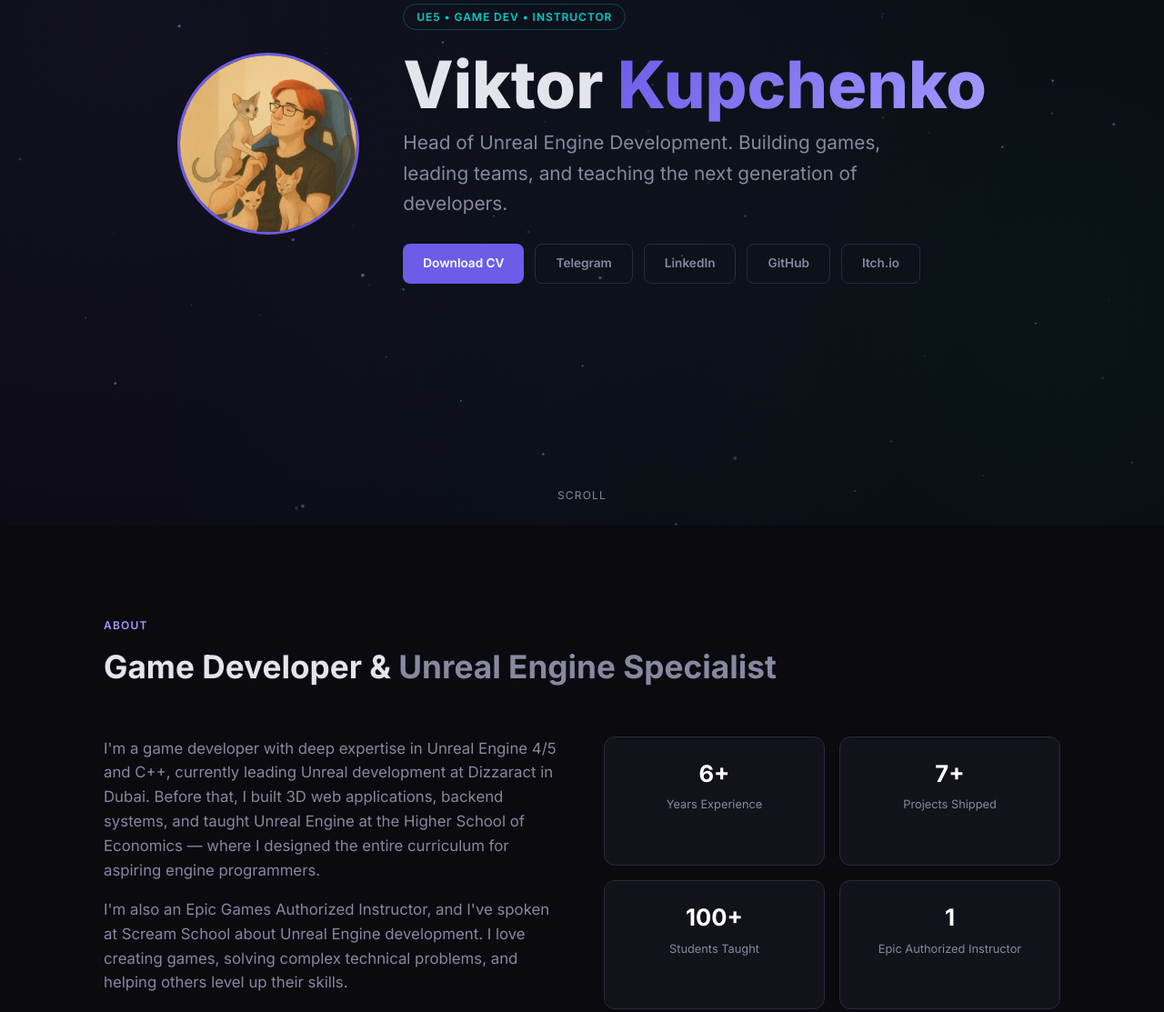
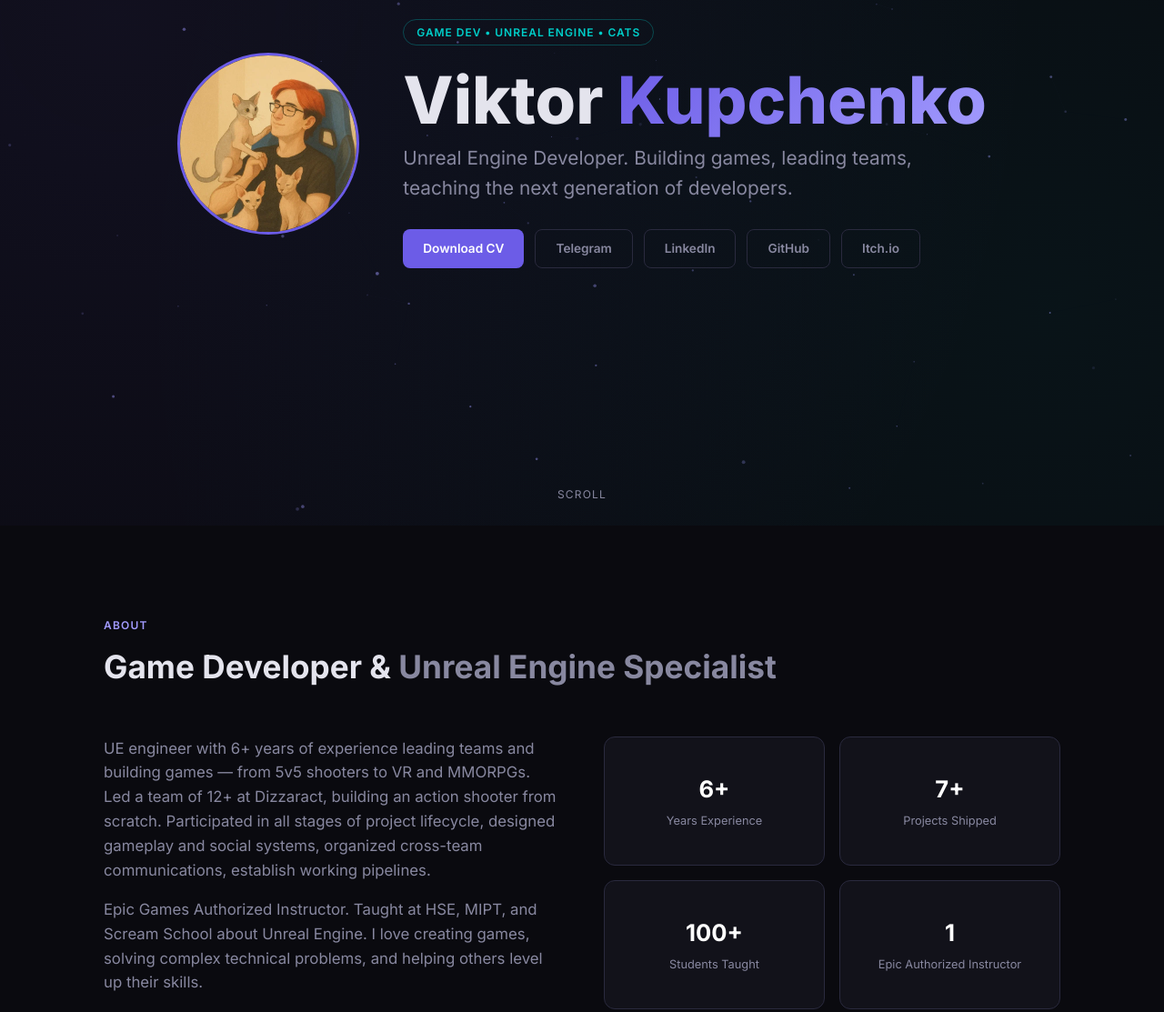
Before and after one commit to VirtueOS/resume, a plain HTML site: page index.html in a window 1280 px wide. Shown: the part 222-1335 px from the top of the page at 91% size. Drawn offline with Linux system fonts and the light colour scheme.

Commit message:
Update about section

```diff
--- a/index.html
+++ b/index.html
@@ -30,9 +30,9 @@
   <div class="container hero-content">
     <img src="res/Avatar_VirtueOS.png" alt="Viktor Kupchenko" class="avatar">
     <div class="hero-text">
-      <div class="badge">UE5 &bull; Game Dev &bull; Instructor</div>
+      <div class="badge">Game Dev &bull; Unreal Engine &bull; Cats</div>
       <h1>Viktor <span>Kupchenko</span></h1>
-      <p class="subtitle">Head of Unreal Engine Development. Building games, leading teams, and teaching the next generation of developers.</p>
+      <p class="subtitle">Unreal Engine Developer. Building games, leading teams, teaching the next generation of developers.</p>
       <div class="links">
         <a href="res/Resume_VirtueOS.pdf" class="primary" target="_blank">Download CV</a>
         <a href="https://t.me/VirtueOS" class="secondary" target="_blank">Telegram</a>
@@ -52,8 +52,8 @@
     <h2 class="section-title">Game Developer &amp; <em>Unreal Engine Specialist</em></h2>
     <div class="about-grid">
       <div class="about-text">
-        <p>I'm a game developer with deep expertise in Unreal Engine 4/5 and C++, currently leading Unreal development at Dizzaract in Dubai. Before that, I built 3D web applications, backend systems, and taught Unreal Engine at the Higher School of Economics — where I designed the entire curriculum for aspiring engine programmers.</p>
-        <p>I'm also an Epic Games Authorized Instructor, and I've spoken at Scream School about Unreal Engine development. I love creating games, solving complex technical problems, and helping others level up their skills.</p>
+        <p>UE engineer with 6+ years of experience leading teams and building games — from 5v5 shooters to VR and MMORPGs. Led a team of 12+ at Dizzaract, building an action shooter from scratch. Participated in all stages of project lifecycle, designed gameplay and social systems, organized cross-team communications, establish working pipelines.</p>
+        <p>Epic Games Authorized Instructor. Taught at HSE, MIPT, and Scream School about Unreal Engine. I love creating games, solving complex technical problems, and helping others level up their skills.</p>
       </div>
       <div class="about-stats">
         <div class="stat-card">
@@ -135,7 +135,7 @@
       </div>
       <div class="timeline-item">
         <div class="date">Jan 2023 — Apr 2025</div>
-        <h3>Head of Unreal Engine Team <span class="company-tag">Farcana</span></h3>
+        <h3>Head of Unreal Engine Team <span class="company-tag">Dizzaract</span></h3>
         <p class="company">Dubai, United Arab Emirates</p>
         <div class="desc">
           <ul>
--- a/res/script.js
+++ b/res/script.js
@@ -66,3 +66,12 @@ function animate() {
 animate();
 
 document.addEventListener('mousemove', e => { mouse.x = e.clientX; mouse.y = e.clientY; });
+
+const scrollHint = document.querySelector('.scroll-hint');
+window.addEventListener('scroll', () => {
+  if (window.scrollY > 20) {
+    scrollHint?.classList.add('hidden');
+  } else {
+    scrollHint?.classList.remove('hidden');
+  }
+});
--- a/res/style.css
+++ b/res/style.css
@@ -32,7 +32,8 @@ nav .nav-links a:hover{color:#fff}
 .hero .links .primary:hover{background:var(--accent2);transform:translateY(-2px)}
 .hero .links .secondary{border:1px solid var(--border);color:var(--text2)}
 .hero .links .secondary:hover{border-color:var(--accent);color:#fff;transform:translateY(-2px)}
-.scroll-hint{position:absolute;bottom:32px;left:50%;transform:translateX(-50%);color:var(--text2);font-size:.75rem;letter-spacing:.1em;text-transform:uppercase;animation:bounce 2s infinite}
+.scroll-hint{position:absolute;bottom:32px;left:50%;transform:translateX(-50%);color:var(--text2);font-size:.75rem;letter-spacing:.1em;text-transform:uppercase;animation:bounce 2s infinite;transition:opacity .4s}
+.scroll-hint.hidden{opacity:0;pointer-events:none}
 @keyframes bounce{0%,100%{transform:translateX(-50%) translateY(0)}50%{transform:translateX(-50%) translateY(8px)}}
 
 section{padding:100px 0}
@@ -44,7 +45,7 @@ section{padding:100px 0}
 @media(max-width:768px){.about-grid{grid-template-columns:1fr}}
 .about-text p{color:var(--text2);margin-bottom:16px;font-size:1.05rem}
 .about-stats{display:grid;grid-template-columns:1fr 1fr;gap:16px}
-.stat-card{background:var(--surface);border:1px solid var(--border);border-radius:12px;padding:20px;text-align:center}
+.stat-card{background:var(--surface);border:1px solid var(--border);border-radius:12px;padding:20px;text-align:center;display:flex;flex-direction:column;align-items:center;justify-content:center}
 .stat-card .num{font-size:1.6rem;font-weight:700;color:#fff}
 .stat-card .label{font-size:.8rem;color:var(--text2);margin-top:4px}
 
```
Also changed, not shown: 1 other file.
